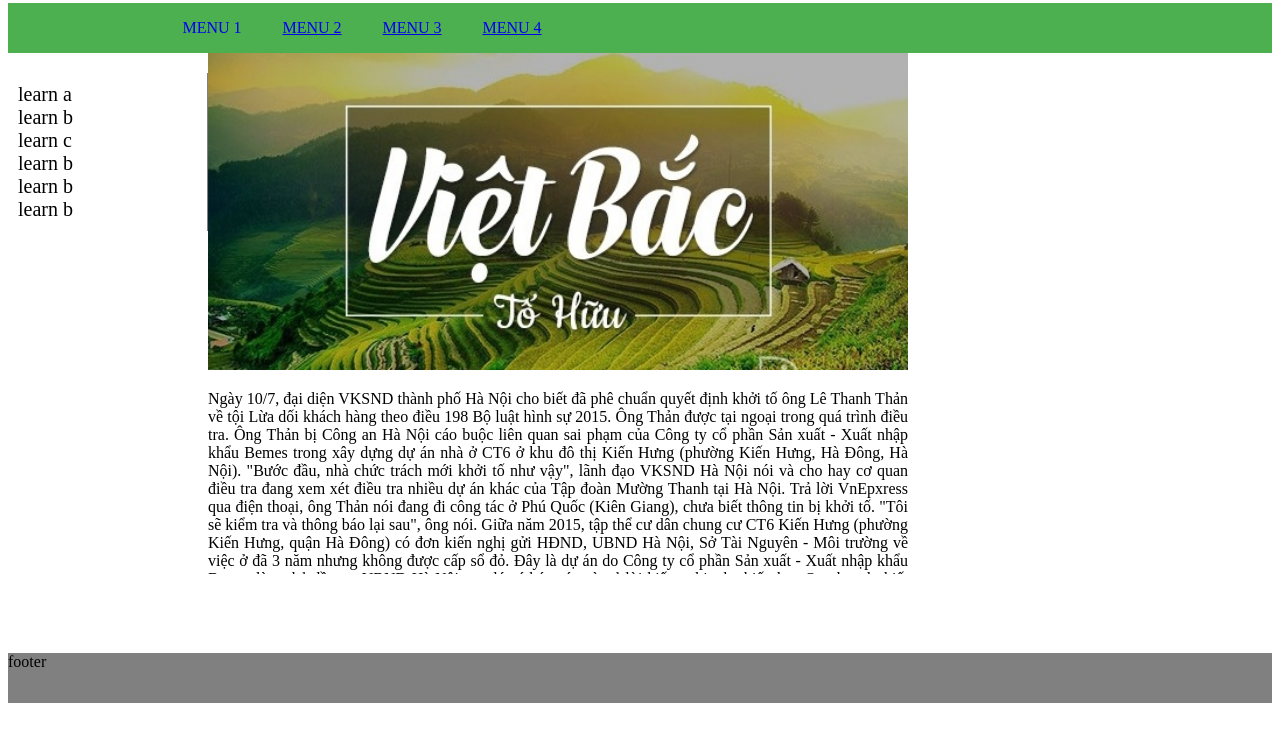
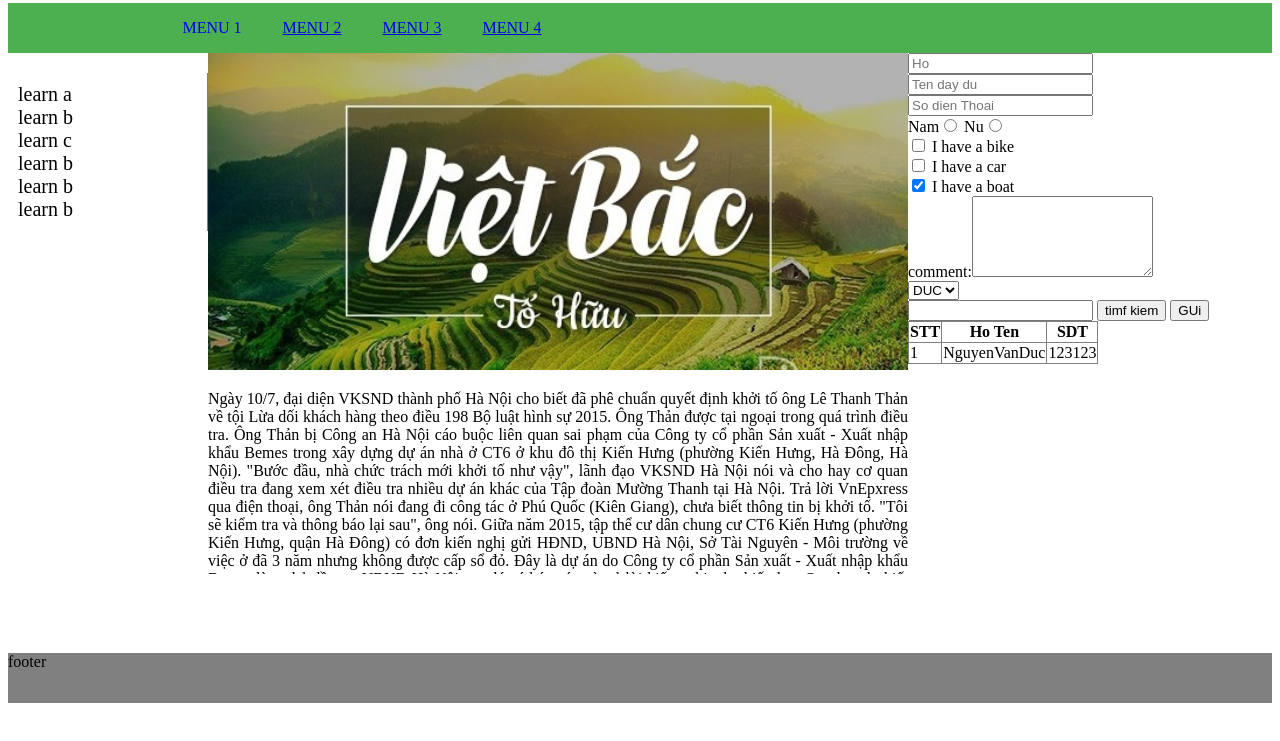
Before and after one commit to tungtitan001/HocCode, a plain HTML site: page layout.html in a window 1280 px wide. Shown: the part 55-796 px from the top of the page. Drawn offline with Linux system fonts and the light colour scheme.

Commit message:
new 0710

```diff
--- a/layout.html
+++ b/layout.html
@@ -2,6 +2,8 @@
 <html>
 <head>
 	<title>layout</title>
+	<link rel="stylesheet" type="text/css" href="">
+	<script src="./js/main.js"></script>
 	<style type="text/css">
 		.MENU{
 			float: left;
@@ -25,6 +27,18 @@
 
 		.divcontainer{
 			float: left;
+		}
+
+		.table{
+			border-collapse: collapse;
+		}
+
+		.table th{
+			border:0.5px solid gray;
+		}
+
+		.table td{
+			border:0.5px solid gray;
 		}
 
 	</style>
@@ -82,8 +96,45 @@
 				</p>
 			</div>
 		</div>
+		<div class="divcontainer">
+			<form action="/filecode" method="get">
+				<input type="text" name="name" placeholder="Ho">
+				<br>
+				<input type="text" name="fullname" placeholder="Ten day du">
+				<br>
+				<input type="number" name="phone" placeholder="So dien Thoai">
+				<br>
+				Nam<input type="radio" name="gioitinh" placeholder="nam">
+				Nu<input type="radio" name="gioitinh" placeholder="nu">
+				<br>
 
-		<div class="divcontainer">
+				<input type="checkbox" name="vehicle1" value="Bike"> I have a bike<br>
+				<input type="checkbox" name="vehicle2" value="Car"> I have a car<br>
+				<input type="checkbox" name="vehicle3" value="Boat" checked> I have a boat<br>
+				comment:<textarea rows="5"></textarea> <br>
+				<select>
+					<option>DUC</option>
+					<option>tung</option>
+					<option>kien</option>
+				</select>
+				<br>
+				<input type="text" name=""> <button>timf kiem</button>
+				<button type="submit">GUi</button>
+			</form>
+
+			<table class="table">
+				<tr>
+					<th>STT</th>
+					<th>Ho Ten</th>
+					<th>SDT</th>
+				</tr>
+
+				<tr>
+					<td>1</td>
+					<td>NguyenVanDuc</td>
+					<td>123123</td>
+				</tr>
+			</table>
 
 		</div>
 	</div>
@@ -91,5 +142,9 @@
 	<footer>
 		<div style="background-color: gray; height: 50px">footer</div>
 	</footer>
+
+	<script type="text/javascript">
+		fucntion
+	</script>
 </body>
 </html>
```
